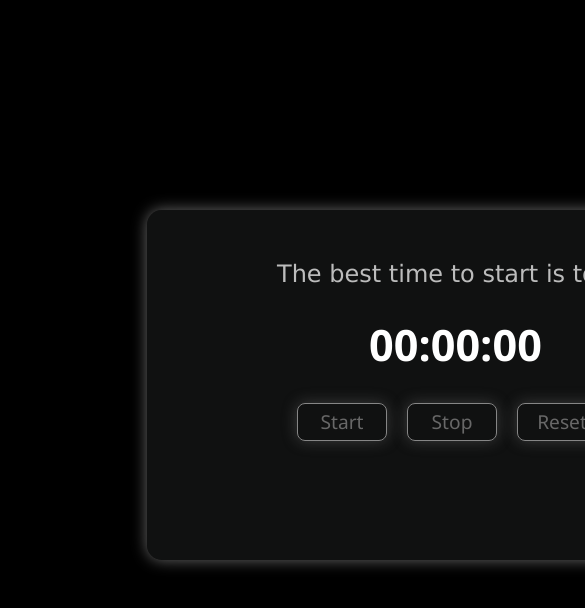
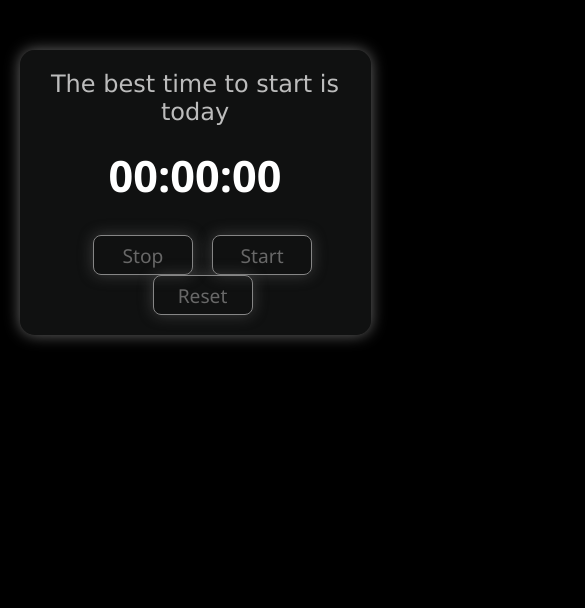
Before and after one commit to omarkhalifa225/Stopwotch, a plain HTML site: page index.html in a window 390 px wide. Shown: the top 608 px of the page, 585 px wide, since content can reach past the window. Drawn offline with Linux system fonts and the light colour scheme.

Commit message:
Add files via upload

```diff
--- a/index.html
+++ b/index.html
@@ -11,9 +11,9 @@
 <div class="continar">
     <h2>The best time to start is today</h2>
     <h1 class="time">00:00:00</h1>
-    <button class="stop" onclick="stopTimer();">Stop</button>
-    <button class="start" onclick="startTimer();">Start</button>
-    <button class="reset" onclick="resetTimer();">Reset</button>
+    <button class="bottons stop" onclick="stopTimer();">Stop</button>
+    <button class="bottons start" onclick="startTimer();">Start</button>
+    <button class="bottons reset" onclick="resetTimer();">Reset</button>
 </div>
 
     <script src="script/script.js"></script>
--- a/style/responsive.css
+++ b/style/responsive.css
@@ -1,16 +1,21 @@
 @media screen and (max-width: 600px){
     body{
-        background: #fff;
+        background: #000;
     }
     .continar{
-       background-color:#fff;
+        width: 95%;
         padding: 15px;
-        margin:20px 30px;
+        margin:20px auto;
     }
     .time{
-        font-size: 2.2rem;
+        font-size: 2rem;
     }
    h1{
-    font-size: 1.5rem;
+    font-size: 1.2rem;
+  }
+  .continar button{
+    width: 80px;
+    height: 35px;
+    font-size: 0.9rem;
   }
 }
--- a/style/style.css
+++ b/style/style.css
@@ -10,48 +10,50 @@ body{
     background-color: #000;
 }
 .continar{
-    width: 600px;
-    height: 350px;
-    position: relative;
+position: relative;
+    max-width: 600px;
+    width: 90%;
+    height: auto;
+    padding: 20px;
+    margin:50px auto;
     background-color: rgba(36, 37, 37, 0.466);
     box-shadow: 0px 0px 15px #686868;
     border-radius: 15px;
     text-align: center;
-    left:30%;
-    top:190px;
 }
 .continar h2{
-    position: absolute;
-    top:50px;
-    left:130px;
+    position: relative;
+    top:0px;
+    left:0px;
+    margin-bottom: 20px;
     font-family:'Lucida Sans', 'Lucida Sans Regular', 'Lucida Grande', 'Lucida Sans Unicode', Geneva, Verdana, sans-serif;
     font-weight: 400;
     font-size: 1.5rem;
     color:rgba(240, 240, 240, 0.774)
 }
 .continar .time{
-    position: absolute;
-    top:30%;
-    left:37%;
+    position: relative;
+    top:0;
+    left:0;
     font-weight: 600;
     font-size: 2.7rem;
+    margin-bottom: 30px;
+}
+.continar .bottons{
+margin-left: 15px;
+text-align: center;
+
 }
 .continar button{
-    position: absolute;
-    display: flex;
-    justify-content: center;
-    align-items: center;
-    width: 90px;
-    height: 38px;
-    padding: 15px;
+  position: relative;
+    width: 100px;
+    height: 40px;
    border-radius: 8px;
    border:1px #868686 solid;
    box-shadow: 0px 0px 15px #6868687c;
    background: transparent;
    font-size: 1.2rem;
    color:#686868;
-   top:55%;
-   left:20%;
    cursor: pointer;
    transition: 0.3s 0.0s ease;
 }
@@ -61,15 +63,7 @@ color:#fff;
 .continar button:active{
     animation:active 0.3s ease;
 }
-.start{
-    margin-left: 30px;
-}
-.stop{
-    margin-left:140px;
-}
-.reset{
-    margin-left: 250px;
-}
+
 @keyframes active {
     0%{transform: scale(1);}
     50%{transform: scale(0.9);}
```
